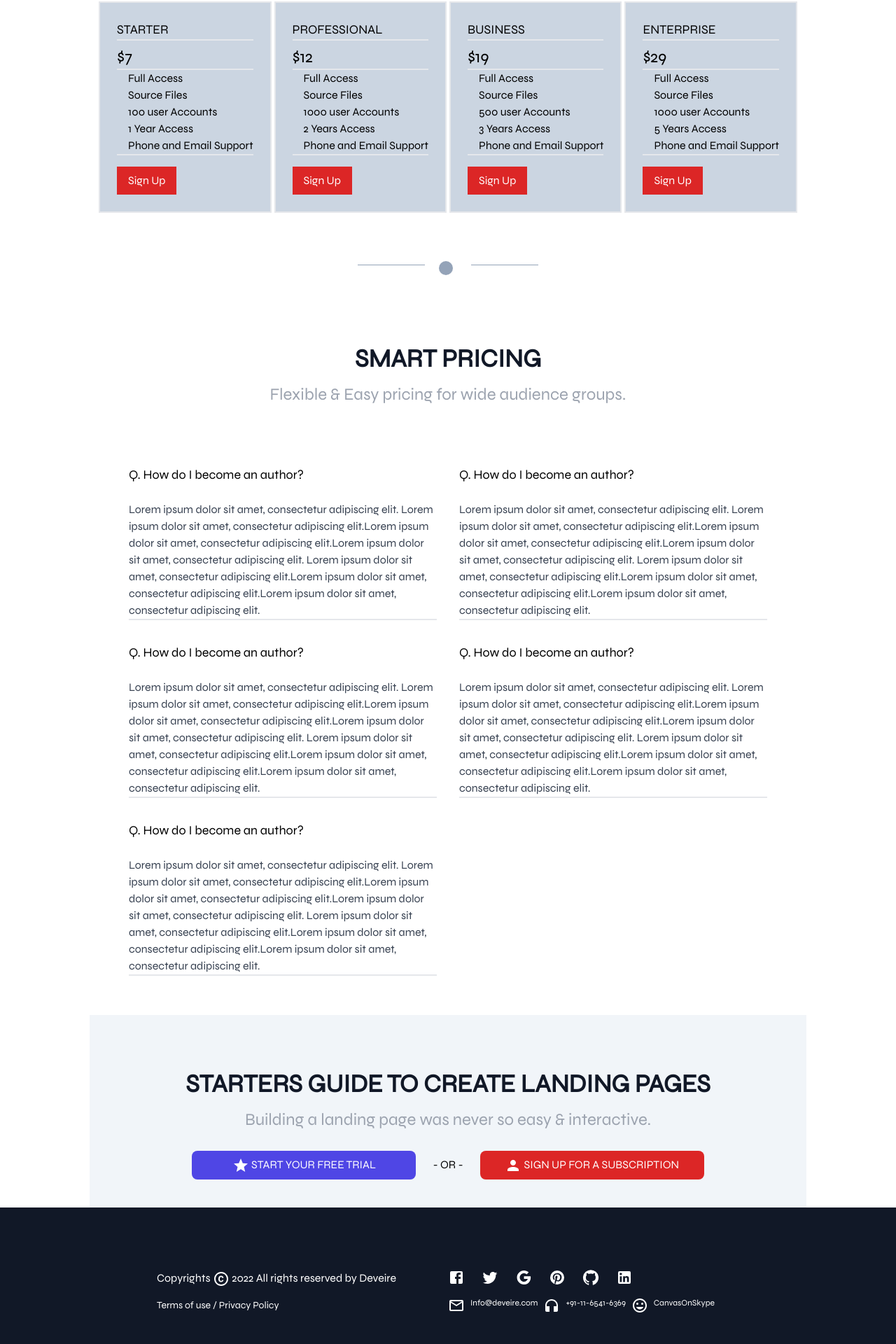
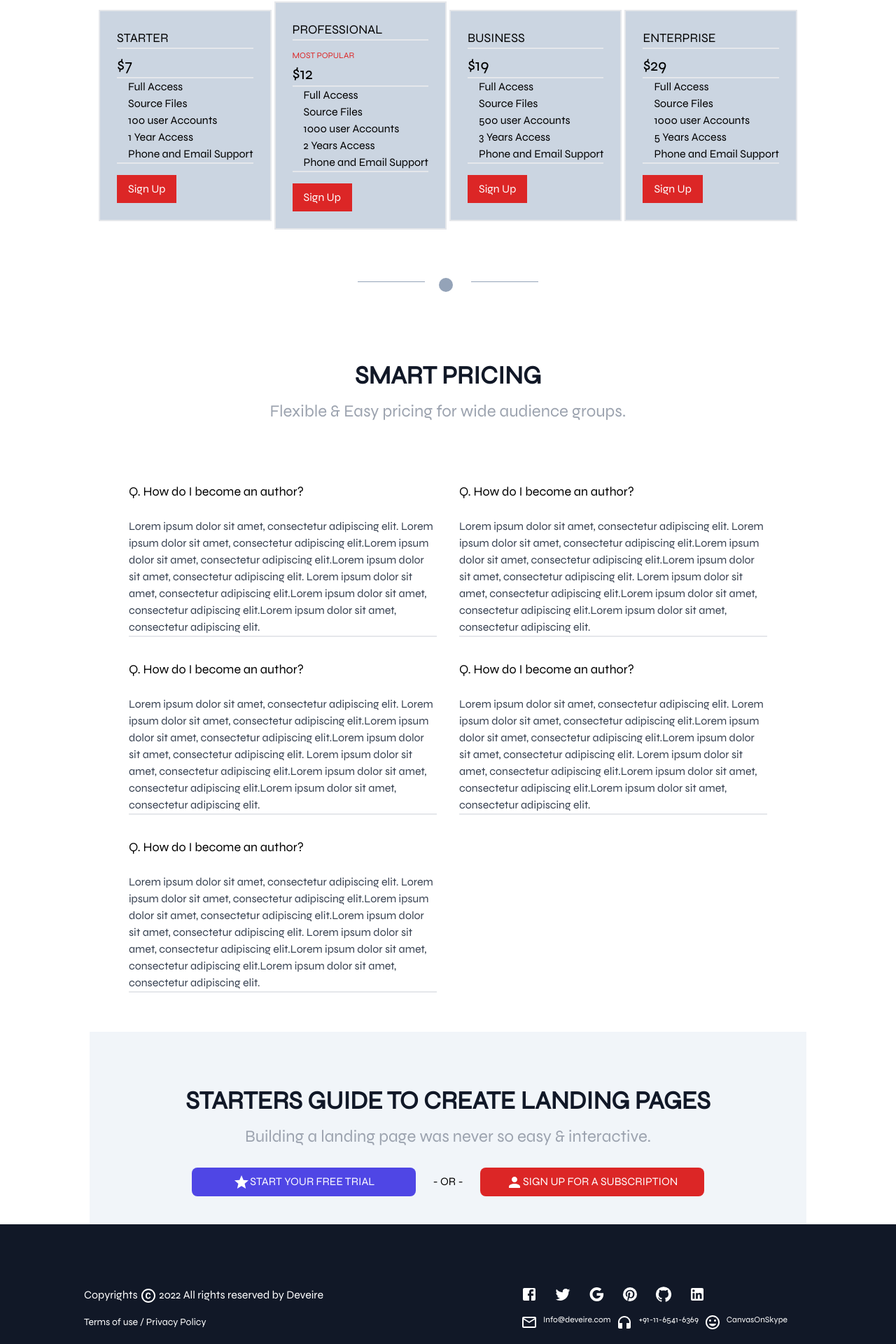
Before and after one commit to gavinwalsh1996/Single-Page-Website, a React (Create React App) app: page / in a window 1280 px wide. Shown: the part 1806-3726 px from the top of the page at 70% size. Built offline with nearby package versions, Linux system fonts and the light colour scheme.

Commit message:
adjusting button sizes for mobile

```diff
--- a/src/components/Footer.js
+++ b/src/components/Footer.js
@@ -16,7 +16,7 @@ function Footer() {
 
   return (
 
-  <footer className="bg-gray-900 dark:bg-slate-600 text-white p-4 h-60 flex flex-col justify-center items-center sm:flex-row">
+  <footer className="bg-gray-900 dark:bg-slate-600 text-white p-4 h-60 flex flex-col justify-around items-center sm:flex-row">
     <div className="w-full text-center flex flex-col justify-start items-start gap-4 sm:w-1/3">
         <h5 className="font-medium">Copyrights <CopyrightIcon/> 2022 All rights reserved by Deveire</h5>
         <p className="text-sm">Terms of use / Privacy Policy</p>
--- a/src/components/PriceCard.js
+++ b/src/components/PriceCard.js
@@ -1,9 +1,10 @@
 import React from 'react';
 
-const PriceCard = ({ title, price, accounts, access }) => { //Receives title and price props from parent
+const PriceCard = ({ title, price, accounts, access, popular }) => { //Receives title and price props from parent
     return (
         <div className="bg-slate-300 p-6 border-2 cursor-pointer hover:bg-white hover:scale-110 transition-all ease-in duration-300 ...">
             <h3 className="text-lg font-medium mb-2 border-b-2">{title}</h3>
+            <span className='text-xs text-red-600'>{popular}</span>
             <div className="text-2xl font-medium border-b-2">{price}</div>
             <ul className="pl-4 mb-4 list-none border-b-2">
                 <li>Full Access</li>
--- a/src/components/PriceCards.js
+++ b/src/components/PriceCards.js
@@ -13,7 +13,7 @@ const headings = {
 // Array of objects for Price Cards
 const priceCardsData = [
     { title: 'STARTER', price: '$7', accounts: '100 user Accounts', access: '1 Year Access' },
-    { title: 'PROFESSIONAL', price: '$12', accounts: '1000 user Accounts', access: '2 Years Access' },
+    { title: 'PROFESSIONAL', price: '$12', accounts: '1000 user Accounts', access: '2 Years Access', popular: 'MOST POPULAR' },
     { title: 'BUSINESS', price: '$19', accounts: '500 user Accounts', access: '3 Years Access' },
     { title: 'ENTERPRISE', price: '$29', accounts: '1000 user Accounts', access: '5 Years Access' },
   ];
@@ -29,6 +29,7 @@ return (
             {/* Mapping through PriceCards array and printing a Price Card for each object in the array */}
             {priceCardsData.map((card) => (
                 <PriceCard
+                popular={card.popular}
                 title={card.title}
                 price={card.price}
                 accounts={card.accounts}
--- a/src/components/StartersGuide.js
+++ b/src/components/StartersGuide.js
@@ -24,20 +24,25 @@ function StartersGuide() {
 
       <div className='flex justify-center items-center gap-6'>
         <button className="hover:bg-indigo-800 text-white px-4 py-2 rounded-lg
-          bg-indigo-600 transition-colors duration-300 ease-in-out w-80 text-">
-            <StarIcon/> START YOUR FREE TRIAL
+        bg-indigo-600 transition-colors duration-300 ease-in-out w-80 whitespace-nowrap">
+          <StarIcon/>
+          <span className='hidden sm:inline '>START YOUR </span>
+          <span className='sm:inline'>FREE TRIAL</span>
         </button>
 
         <span className='dark:text-white'>- OR -</span>
 
         <button className="bg-red-600 text-white px-4 py-2 rounded-lg
-           hover:bg-red-800 transition-colors duration-300 ease-in-out w-80">
-            <PersonIcon/> SIGN UP FOR A SUBSCRIPTION
+        hover:bg-red-800 transition-colors duration-300 ease-in-out w-80 whitespace-nowrap">
+          <PersonIcon/>
+          <span className='hidden sm:inline'>SIGN UP FOR A </span>
+          <span className='sm:inline'>SUBSCRIPTION</span>
         </button>
 
       </div>
     </div>
 
+
   )
 }
 
```
Lines whose indentation alone changed are shown as unchanged.
